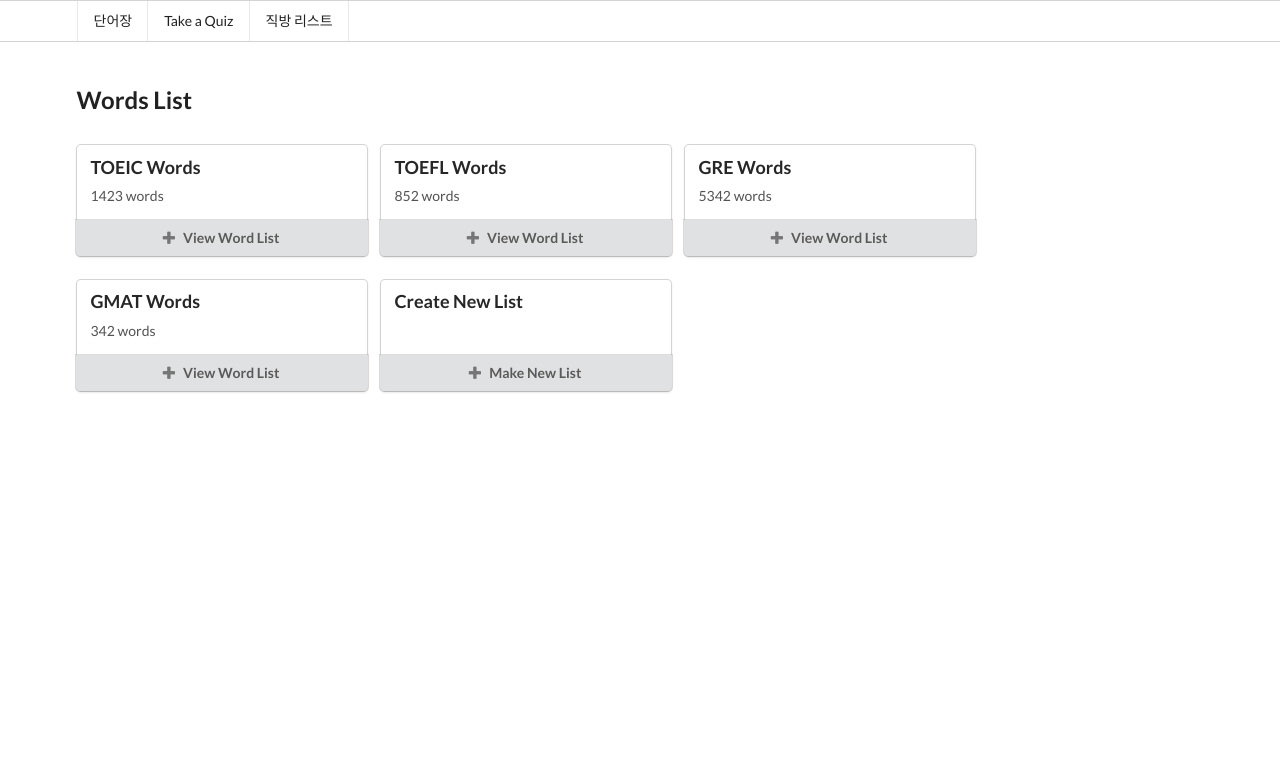
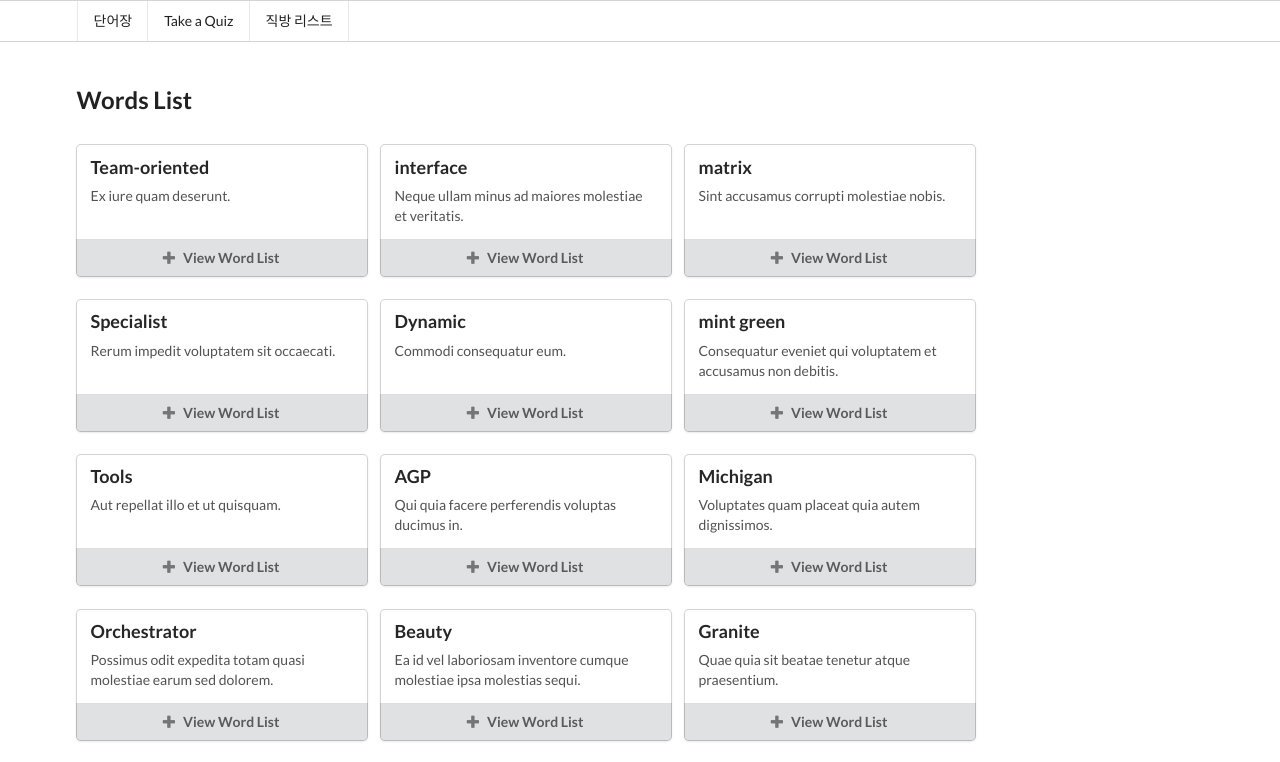
Before and after one commit to paulsoh/VocabBuilder, a React (Create React App) app: page /word-lists in a window 1280 px wide. Shown: the top 762 px of the page. Built offline with nearby package versions, Linux system fonts and the light colour scheme; data requests are answered from the project's data file.

Commit message:
Add solution for Step-One

```diff
--- a/src/Pages/WordLists.js
+++ b/src/Pages/WordLists.js
@@ -1,21 +1,50 @@
 import React from 'react';
+import { Link } from 'react-router-dom';
+import Loader from '../Components/Loader';
+import { SERVER_HOSTNAME } from '../config';
 
 
 export default class WordLists extends React.Component {
   constructor(props) {
     super(props);
     this.state = {
-      // 1. 우리의 View를 만들기 위해 어떤 것들을 state로 저장하면 좋을까요?
-      // 2. 어떤 Flag들이 필요할 수 있을까요? 요청중일때, 실패했을 때
+      isLoading: true,
+      errorState: false,
+      wordLists: [],
     }
   }
 
   componentDidMount = () => {
-    // Component가 마운트 되면 요청을 보내야겠죠?
+    fetch(`${SERVER_HOSTNAME}/wordLists`)
+      .then((resp) => resp.json())
+      .then((data) => {
+        this.setState({
+          isLoading: false,
+          wordLists: data,
+        })
+      })
+      .catch((error) => {
+        this.setState({
+          isLoading: false,
+          errorState: true,
+        })
+      })
   }
 
   render() {
-    // 예외 처리 챙겨서 해주세요
+    if (this.state.errorState) {
+      return (
+        <h1>
+          네트워크 요청 중 에러가 발생했습니다!
+        </h1>
+      )
+    }
+    if (this.state.isLoading) {
+      return <Loader />
+    }
+    if (!this.state.wordLists.length) {
+      return null
+    }
 
     return (
       <div className="ui container">
@@ -23,56 +52,26 @@
         <div className="ui divider hidden"></div>
 
         <div className="ui cards">
+          {this.state.wordLists.map((list) => (
             <div className="card">
               <div className="content">
-              <div className="header">TOEIC Words</div>
+                <div className="header">
+                  {list.title}
+                </div>
                 <div className="description">
-                1423 words
+                  {list.description}
                 </div>
               </div>
-            <div className="ui bottom attached button">
+              <Link to={`/word-list/${list.id}`}>
+                <div
+                  className="ui bottom attached button"
+                >
                   <i className="add icon"></i>
                   View Word List
                 </div>
+              </Link>
             </div>
-          <div className="card">
-            <div className="content">
-              <div className="header">TOEFL Words</div>
-              <div className="description">
-                852 words
-              </div>
-            </div>
-            <div className="ui bottom attached button">
-              <i className="add icon"></i>
-              View Word List
-            </div>
-          </div>
-          <div className="card">
-            <div className="content">
-              <div className="header">GRE Words</div>
-              <div className="description">
-                5342 words
-              </div>
-            </div>
-            <div className="ui bottom attached button">
-              <i className="add icon"></i>
-              View Word List
-            </div>
-          </div>
-
-          <div className="card">
-            <div className="content">
-              <div className="header">GMAT Words</div>
-              <div className="description">
-                342 words
-              </div>
-            </div>
-            <div className="ui bottom attached button">
-              <i className="add icon"></i>
-              View Word List
-            </div>
-          </div>
-
+          ))}
           <div className="card">
             <div className="content">
               <div className="header">Create New List</div>
--- /dev/null
+++ b/src/config.js
@@ -0,0 +1 @@
+export const SERVER_HOSTNAME = 'http://localhost:3333';
```
Lines whose indentation alone changed are shown as unchanged.
